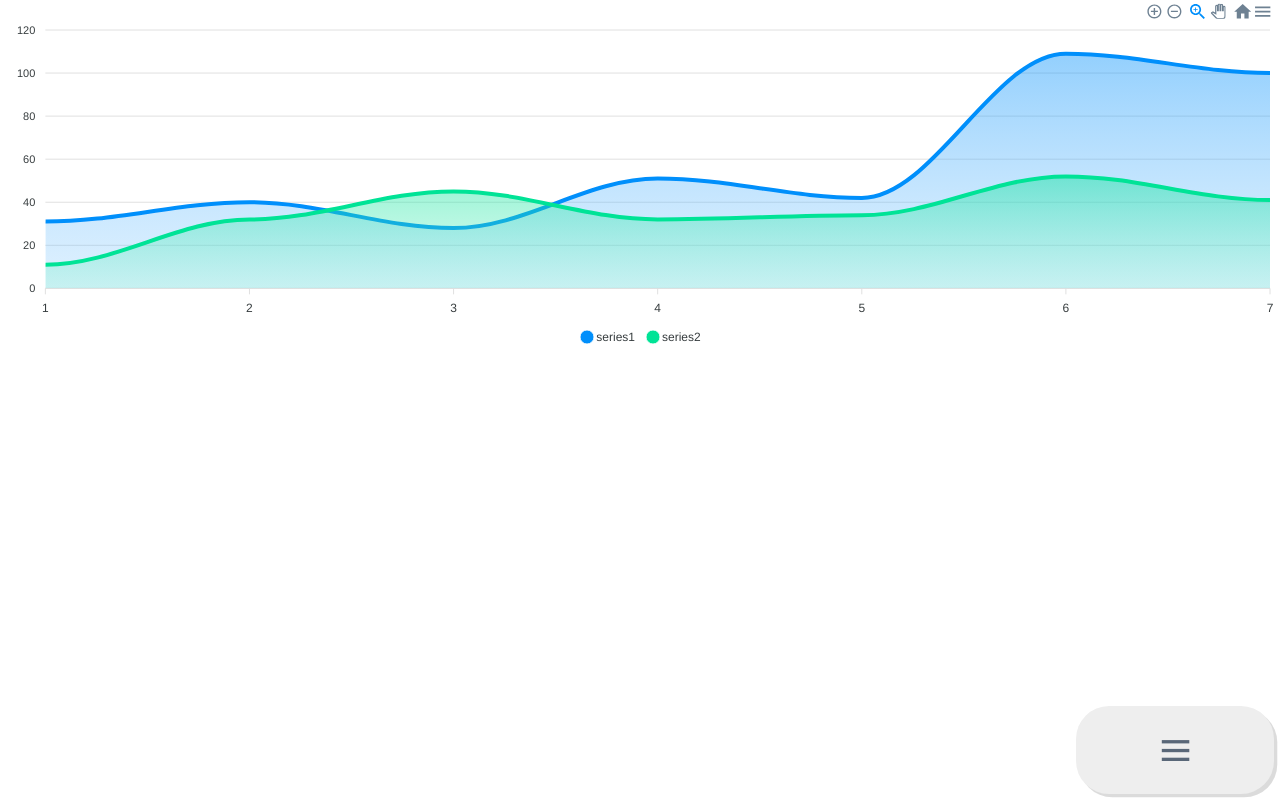
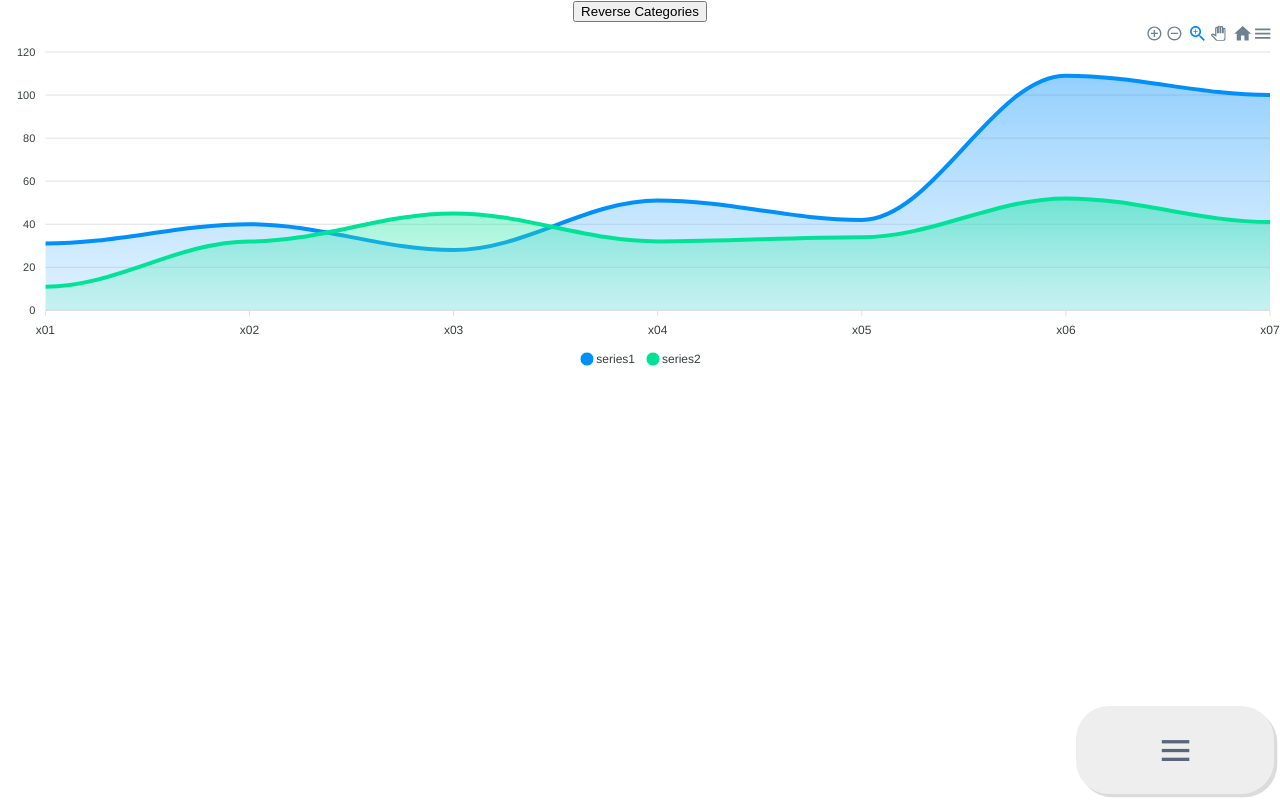
Before and after one commit to JuneHyung/CatList, a React (Create React App) app in the folder FrontEnd/: page /visitChart in a window 1280 px wide. Built offline with nearby package versions, Linux system fonts and the light colour scheme.

Commit message:
fix: xAxis prop 수정

```diff
--- a/FrontEnd/src/componenets/chart/AreaChart.jsx
+++ b/FrontEnd/src/componenets/chart/AreaChart.jsx
@@ -11,8 +11,8 @@ const AreaChart = () =>{
     name: 'series2',
     data: [11, 32, 45, 32, 34, 52, 41]
   }]);
-  const [xAxis, setXAxis] = useState(['01','02','03','04','05','06','07']);
-  const options = {
+
+  const [options, setOptions] = useState({
     chart: {
       height: 350,
       type: 'area'
@@ -23,11 +23,23 @@ const AreaChart = () =>{
     stroke: {
       curve: 'smooth'
     },
-  };
+    xaxis: { categories: ['x01','x02','x03','x04','x05','x06','x07']}
+  })
+
+  const changeXAxis = () =>{
+    setOptions((prev)=>({
+      ...prev,
+      xaxis: {
+        ...prev.xaxis,
+        categories: [...prev.xaxis.categories].reverse()
+      }
+    }))
+  }
 
   return (
     <div>
-        <ReactApexChart options={options} series={series} xAxis={xAxis} type={'area'} height={350}/>
+      <button onClick={changeXAxis}>Reverse Categories</button>
+        <ReactApexChart options={options} series={series} type={'area'} height={350}/>
     </div>
   )
 }
```
